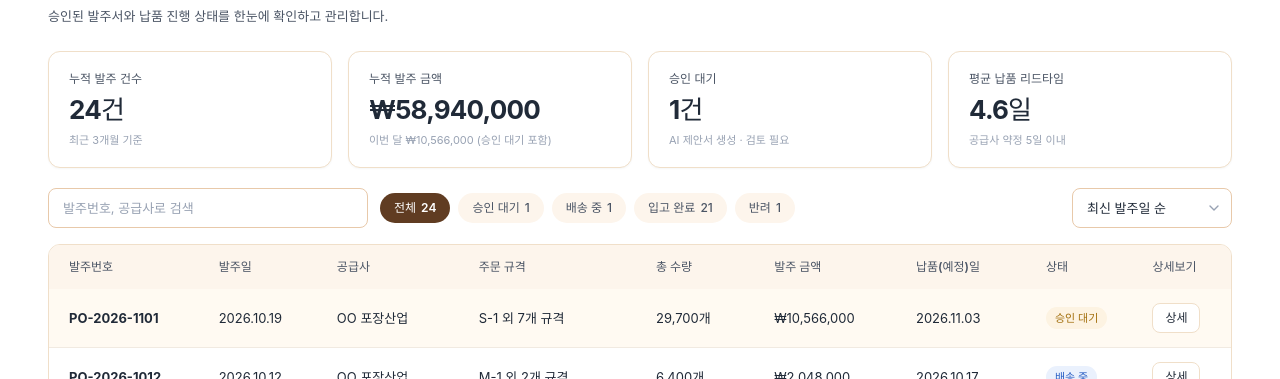
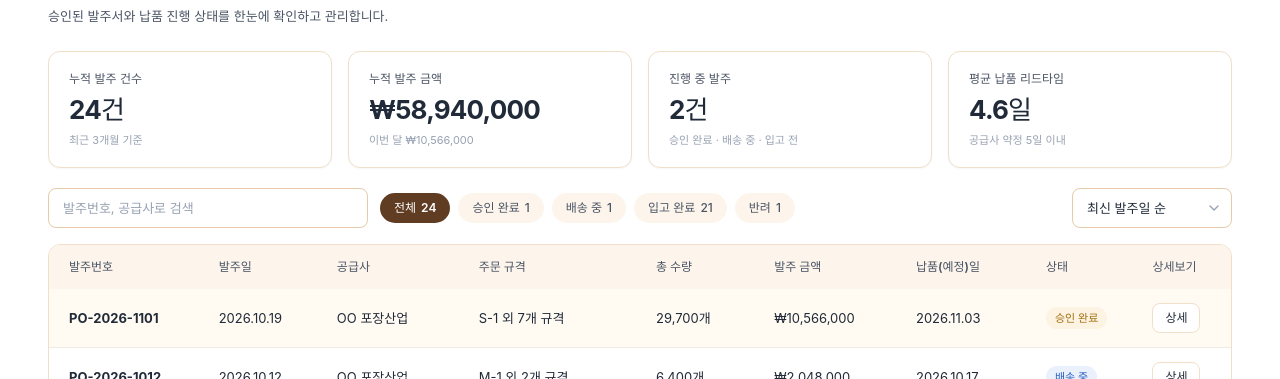
Before and after one commit to chagokAI/client, a Vue app: page /purchase-orders in a window 1280 px wide. Shown: the part 130-509 px from the top of the page. Built offline with nearby package versions, Linux system fonts and the light colour scheme.

Commit message:
refactor: 발주서 승인 대기 상태 제거

```diff
--- a/src/components/common/StepProgress.vue
+++ b/src/components/common/StepProgress.vue
@@ -1,6 +1,6 @@
 <script setup>
 defineProps({
-  // 단계 라벨 배열. 예: ['제안서 생성', '발주서 작성', '승인 대기', ...]
+  // 단계 라벨 배열. 예: ['제안서 생성', '발주서 작성', '승인 완료', ...]
   steps: {
     type: Array,
     required: true,
--- a/src/mocks/dashboard.js
+++ b/src/mocks/dashboard.js
@@ -53,7 +53,7 @@ export const costSummary = {
     {
       id: 'next-order',
       label: '다음 달 박스 발주 예정',
-      hint: '29,700개 · 승인 대기',
+      hint: '29,700개 · 8개 규격',
       hintTone: 'muted',
       value: '₩10,566,000',
       valueTone: 'default',
--- a/src/mocks/notifications.js
+++ b/src/mocks/notifications.js
@@ -22,8 +22,8 @@ export const notifications = [
   {
     id: 'notif-3',
     category: '발주',
-    tone: 'warning',
-    title: '박스 주문 발주서 승인 대기',
+    tone: 'info',
+    title: '박스 주문 발주서가 공급사에 전송되었어요',
     detail: 'PO-2026-1101 · 29,700개 · ₩10,566,000',
     time: '1시간 전',
     unread: true,
--- a/src/mocks/orders.js
+++ b/src/mocks/orders.js
@@ -32,7 +32,6 @@ export const proposal = {
 
 export const purchaseOrderDraft = {
   number: '발주번호 PO-2026-1101',
-  status: '승인 대기',
   // 납품 희망일은 담당자가 바꿀 수 있어 날짜 입력용 형식(yyyy-mm-dd)으로 따로 둡니다.
   dueDate: '2026-11-03',
   info: [
@@ -97,8 +96,8 @@ export const historyPeriod = '조회 기간  2026.08.01 – 2026.10.19'
 
 export const historyStats = [
   { id: 'count', label: '누적 발주 건수', value: '24건', hint: '최근 3개월 기준' },
-  { id: 'amount', label: '누적 발주 금액', value: '₩58,940,000', hint: '이번 달 ₩10,566,000 (승인 대기 포함)' },
-  { id: 'pending', label: '승인 대기', value: '1건', hint: 'AI 제안서 생성 · 검토 필요' },
+  { id: 'amount', label: '누적 발주 금액', value: '₩58,940,000', hint: '이번 달 ₩10,566,000' },
+  { id: 'in-progress', label: '진행 중 발주', value: '2건', hint: '승인 완료 · 배송 중 · 입고 전' },
   { id: 'lead-time', label: '평균 납품 리드타임', value: '4.6일', hint: '공급사 약정 5일 이내' },
 ]
 
@@ -112,7 +111,7 @@ export const purchaseOrders = [
     quantity: '29,700개',
     amount: '₩10,566,000',
     deliveryAt: '2026.11.03',
-    status: '승인 대기',
+    status: '승인 완료',
     highlight: true,
   },
   {
@@ -199,8 +198,7 @@ export const historyTotalPages = 3
 // 필터 칩에 표시하는 건수는 현재 페이지가 아니라 전체 24건 기준입니다.
 export const historyStatusCounts = {
   total: 24,
-  '승인 대기': 1,
-  '승인 완료': 0,
+  '승인 완료': 1,
   '배송 중': 1,
   '입고 완료': 21,
   반려: 1,
@@ -213,13 +211,13 @@ export const historySortOptions = [
 ]
 
 // 발주서 상세 모달에서 쓰는 진행 단계
-export const purchaseOrderSteps = ['제안서 생성', '발주서 작성', '승인 대기', '발주 완료', '입고 완료']
+export const purchaseOrderSteps = ['제안서 생성', '발주서 작성', '승인 완료', '발주 완료', '입고 완료']
 
-// 상세 모달에 표시할 발주서별 상세 정보. 지금은 승인 대기 건만 채워져 있습니다.
+// 상세 모달에 표시할 발주서별 상세 정보. 지금은 가장 최근 건만 채워져 있습니다.
 export const purchaseOrderDetails = {
   'PO-2026-1101': {
     number: 'PO-2026-1101',
-    status: '승인 대기',
+    status: '승인 완료',
     currentStepIndex: 2,
     caption: 'PO-2026-1101 · AI 제안서 기반 (2026.10.19 09:00 생성)',
     info: [
--- a/src/views/BoxOrderView.vue
+++ b/src/views/BoxOrderView.vue
@@ -8,7 +8,6 @@ import DataTable from '@/components/common/DataTable.vue'
 import DateField from '@/components/common/DateField.vue'
 import PageHeader from '@/components/common/PageHeader.vue'
 import QuantityStepper from '@/components/common/QuantityStepper.vue'
-import StatusBadge from '@/components/common/StatusBadge.vue'
 import PurchaseOrderRejectModal from './PurchaseOrderRejectModal.vue'
 import { orderPeriod, proposal, purchaseOrderDraft } from '@/mocks/orders'
 
@@ -143,7 +142,6 @@ function handleReject({ reason }) {
         <template #header>
           <div class="card-title-row">
             <h2 class="card-title">박스 주문 발주서</h2>
-            <StatusBadge :label="purchaseOrderDraft.status" />
           </div>
         </template>
 
--- a/src/views/PurchaseOrderDetailModal.vue
+++ b/src/views/PurchaseOrderDetailModal.vue
@@ -13,7 +13,8 @@ defineProps({
   },
 })
 
-const emit = defineEmits(['close', 'approve'])
+// 승인은 박스 주문 화면에서만 합니다. 이 모달은 조회 전용입니다.
+const emit = defineEmits(['close'])
 
 const columns = [
   { key: 'code', label: '규격', width: '13%' },
@@ -61,9 +62,6 @@ function downloadPdf() {
         <span aria-hidden="true">↓</span> PDF 다운로드
       </button>
       <AppButton @click="emit('close')">닫기</AppButton>
-      <AppButton v-if="detail.status === '승인 대기'" variant="primary" @click="emit('approve')">
-        승인하기
-      </AppButton>
     </template>
   </BaseModal>
 </template>
--- a/src/views/PurchaseOrderHistoryView.vue
+++ b/src/views/PurchaseOrderHistoryView.vue
@@ -45,42 +45,30 @@ const columns = [
   { key: 'detail', label: '상세보기', width: '8%' },
 ]
 
-const STATUSES = ['승인 대기', '승인 완료', '배송 중', '입고 완료', '반려']
+// 승인은 박스 주문 화면에서 끝나므로, 이력에는 승인 이후 상태만 나옵니다.
+const STATUSES = ['승인 완료', '배송 중', '입고 완료', '반려']
 
-// 승인하면 '승인 대기' 한 건이 '승인 완료'로 옮겨갑니다.
-const approvedCount = computed(() => orders.value.filter((item) => item.status === '승인 완료').length)
-
-const pendingCount = computed(() => orders.value.filter((item) => item.status === '승인 대기').length)
+// 아직 입고되지 않은 건 (승인 완료 + 배송 중)
+const inProgressCount = computed(
+  () => orders.value.filter((item) => item.status === '승인 완료' || item.status === '배송 중').length,
+)
 
 // 칩 건수는 전체 24건 기준이라 목록에 보이는 행 수와 다릅니다.
-// 현재 페이지에서 상태가 바뀐 만큼만 전체 건수에 반영합니다.
 const statusOptions = computed(() => {
   const chips = [{ value: 'all', label: '전체', count: historyStatusCounts.total }]
 
   STATUSES.forEach((status) => {
-    let count = historyStatusCounts[status]
-    if (status === '승인 대기') count = pendingCount.value
-    if (status === '승인 완료') count = approvedCount.value
-    if (count > 0 || status === '승인 대기') chips.push({ value: status, label: status, count })
+    const count = historyStatusCounts[status]
+    if (count > 0) chips.push({ value: status, label: status, count })
   })
 
   return chips
 })
 
-// 승인이 일어나면 상단 요약 카드의 '승인 대기' 건수도 함께 바뀝니다.
 const stats = computed(() =>
-  historyStats.map((stat) => {
-    // 승인이 끝나면 금액 카드의 꼬리말도 '승인 완료'로 바뀝니다.
-    if (stat.id === 'amount' && !pendingCount.value) {
-      return { ...stat, hint: stat.hint.replace('승인 대기 포함', '승인 완료') }
-    }
-    if (stat.id !== 'pending') return stat
-    return {
-      ...stat,
-      value: `${pendingCount.value}건`,
-      hint: pendingCount.value ? stat.hint : '대기 중인 발주서 없음',
-    }
-  }),
+  historyStats.map((stat) =>
+    stat.id === 'in-progress' ? { ...stat, value: `${inProgressCount.value}건` } : stat,
+  ),
 )
 
 const rows = computed(() => {
@@ -103,8 +91,9 @@ function openDetail(row) {
   openedDetail.value = { ...detail, status: row.status }
 }
 
-// 박스 주문 화면에서 납품 희망일을 바꿔 승인하면 목록의 납품(예정)일도 함께 바뀝니다.
-function approve(number, deliveryAt = '') {
+// 박스 주문 화면에서 승인하고 넘어오면 해당 건을 승인 완료로 반영합니다.
+// 납품 희망일을 바꿨다면 목록의 납품(예정)일도 함께 바뀝니다.
+function applyApproval(number, deliveryAt = '') {
   const formatted = deliveryAt ? deliveryAt.replaceAll('-', '.') : ''
 
   orders.value = orders.value.map((item) =>
@@ -112,7 +101,6 @@ function approve(number, deliveryAt = '') {
       ? { ...item, status: '승인 완료', deliveryAt: formatted || item.deliveryAt }
       : item,
   )
-  openedDetail.value = null
   toastMessage.value = `${number} 발주서가 승인되어 공급사(OO 포장산업)에 전송되었습니다.`
 }
 
@@ -120,7 +108,7 @@ function approve(number, deliveryAt = '') {
 onMounted(() => {
   const approved = route.query.approved
   if (!approved) return
-  approve(String(approved), route.query.deliveryAt ? String(route.query.deliveryAt) : '')
+  applyApproval(String(approved), route.query.deliveryAt ? String(route.query.deliveryAt) : '')
   router.replace({ path: '/purchase-orders' })
 })
 </script>
@@ -185,12 +173,7 @@ onMounted(() => {
       AI 제안서로 생성된 발주서는 담당자 승인 후 공급사에 전송됩니다.
     </p>
 
-    <PurchaseOrderDetailModal
-      v-if="openedDetail"
-      :detail="openedDetail"
-      @close="openedDetail = null"
-      @approve="approve(openedDetail.number)"
-    />
+    <PurchaseOrderDetailModal v-if="openedDetail" :detail="openedDetail" @close="openedDetail = null" />
 
     <AppToast v-if="toastMessage" :message="toastMessage" @close="toastMessage = ''" />
   </div>
```
